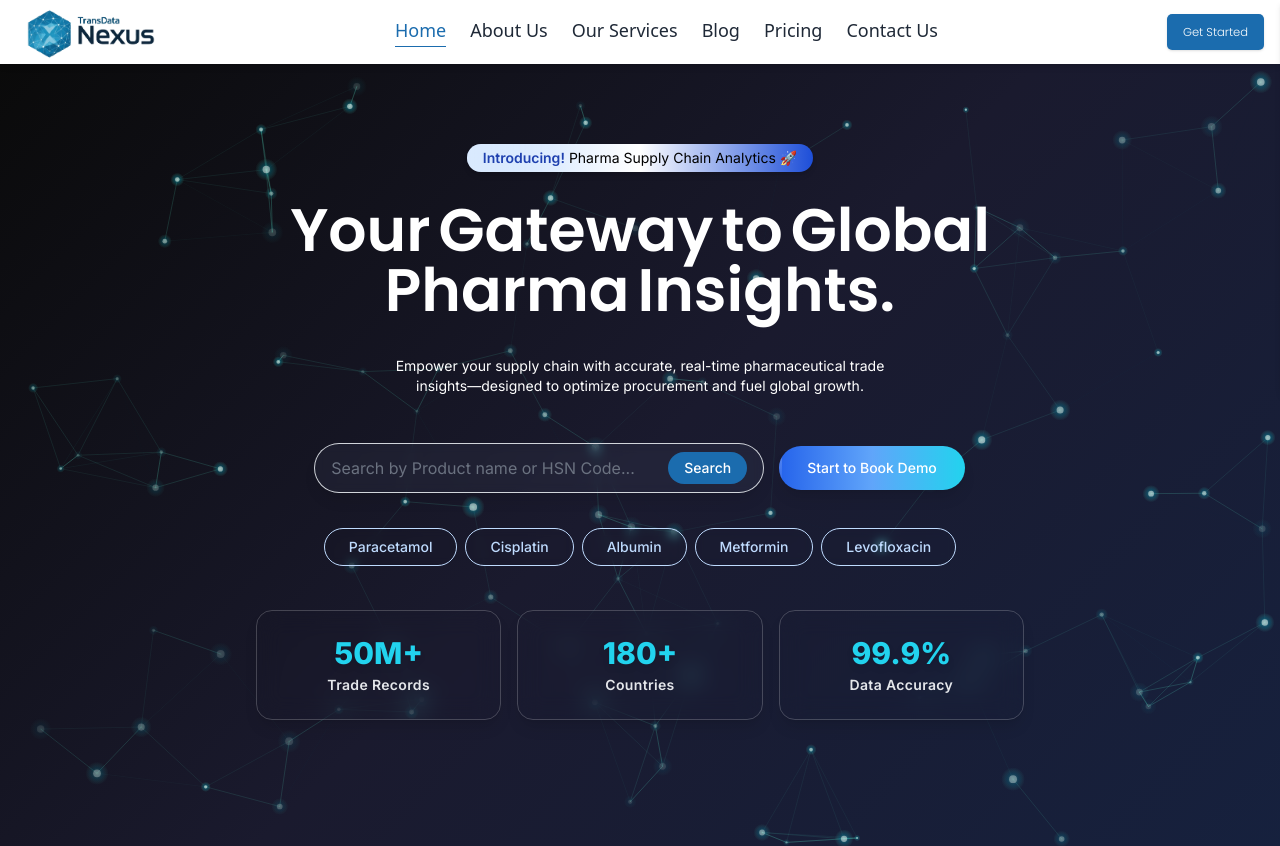
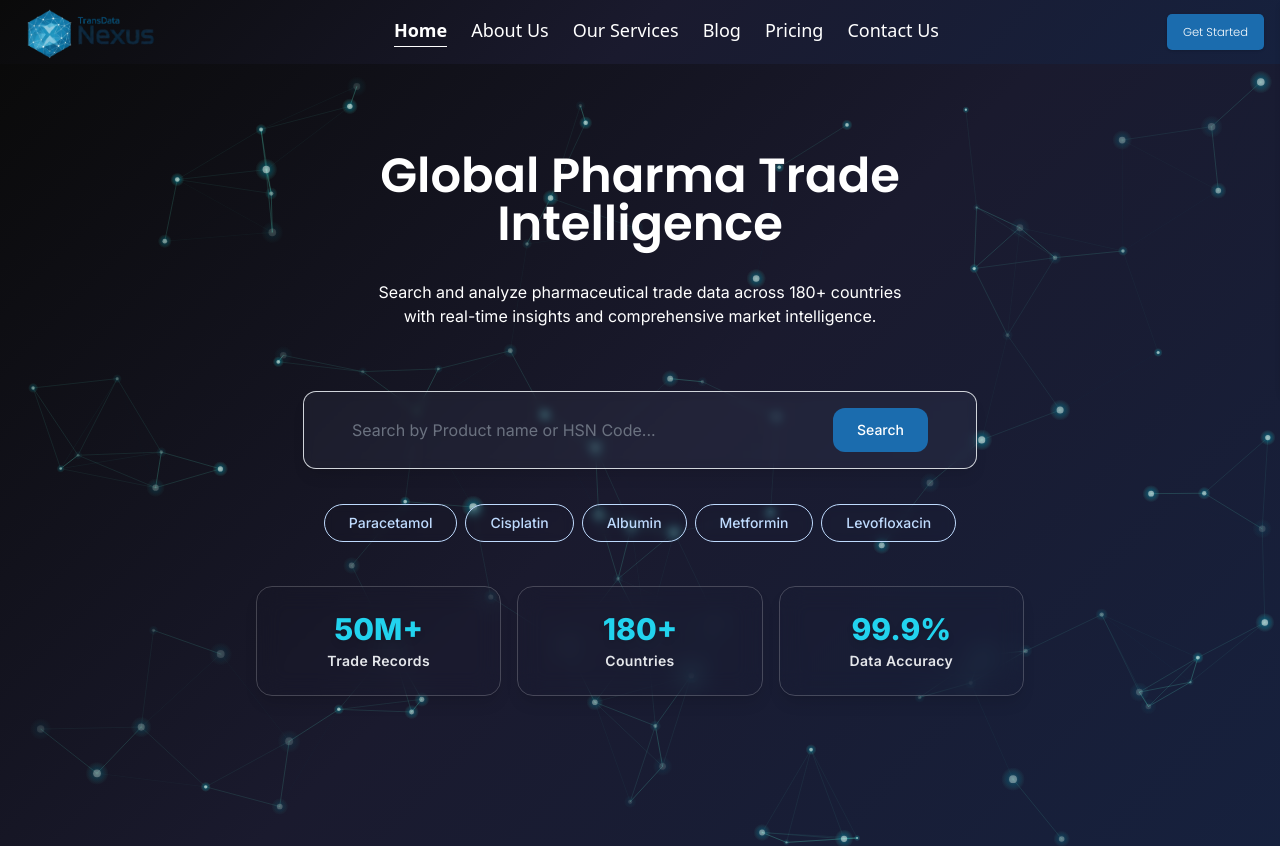
Before and after one commit to sureshsormare/transdata-main-branch-copy, a Next.js app: page / in a window 1280 px wide. Shown: the top 846 px of the page. Built offline with nearby package versions, Linux system fonts and the light colour scheme.

Commit message:
changes done during meeting 29 sun

```diff
--- a/app/contact/page.tsx
+++ b/app/contact/page.tsx
@@ -1,5 +1,6 @@
 "use client";
 
+import PlexusBackground from "@/components/PlexusBackground";
 import React, { useState } from "react";
 import { BiRightArrow } from "react-icons/bi";
 import { FaBuilding, FaEnvelope, FaPhone, FaUser } from "react-icons/fa";
@@ -65,18 +66,15 @@ const Contact = () => {
   };
 
   return (
-    // Main parent with background image
-    <div
-      className="min-h-screen w-full flex items-center justify-center bg-cover bg-center"
-      style={{ backgroundImage: "url('/blue-wave-abstract.avif')" }} // Place your image in /public/contact-bg.jpg
-    >
-      {/* Sub-parent with background overlay */}
-      <div className="bg-white/90 backdrop-blur-md rounded-3xl shadow-md max-w-5xl w-full px-6 pt-10 pb-12 my-12">
+    <div className="min-h-screen w-full bg-cover bg-center">
+      <PlexusBackground nodeCount={100} maxDistance={120}>
+        <div className="flex items-center justify-center min-h-screen">
+          <div className="relative bg-white/90 backdrop-blur-md rounded-3xl shadow-md max-w-5xl w-full px-6 pt-10 pb-12 my-12">
             <h1 className="text-4xl text-[#1b6cae] font-extrabold mb-8 text-center">
               Let&apos;s Get In Touch!
             </h1>
             {/* Contact Info Card */}
-        <div className="flex flex-col md:flex-row justify-between gap-6 bg-white rounded-2xl shadow-md border border-blue-100 p-8 mb-12">
+            <div className="flex flex-col md:flex-row justify-between items-stretch gap-6 gap-y-8 bg-white rounded-2xl shadow-md border border-blue-100 p-8 mb-12">
               {/* Phone */}
               <div className="flex flex-col items-start gap-4 flex-1">
                 <span className="inline-flex items-center justify-center border p-3 rounded bg-blue-50">
@@ -254,6 +252,8 @@ const Contact = () => {
             </div>
           </div>
         </div>
+      </PlexusBackground>
+    </div>
   );
 };
 
--- a/app/page.tsx
+++ b/app/page.tsx
@@ -89,65 +89,37 @@ export default function Home() {
         <PlexusBackground nodeCount={100} maxDistance={120}>
           <div className="relative z-10 h-full md:top-20 top-12 container mx-auto flex flex-col md:flex-row md:justify-center text-center w-full ">
             <div className="lg:w-[60%] md:w-[70%] text-white">
-              <div className="flex justify-center mb-4">
-                <div className="relative w-fit py-1 px-4 text-black rounded-2xl text-sm overflow-hidden shadow-md space-x-1 bg-gradient-to-r from-blue-200 via-white to-blue-700 before:absolute before:inset-0 before:-translate-x-full before:bg-gradient-to-r before:from-transparent before:via-white/80 before:to-transparent before:animate-[shimmer_1.5s_linear_infinite]">
-                  <span className="relative text-blue-800 font-semibold z-10">
-                    Introducing!
-                  </span>
-                  <span className="relative z-10">
-                    Pharma Supply Chain Analytics 🚀
-                  </span>
-                </div>
-              </div>
 
-              <motion.h1 className="text-4xl md:text-6xl mb-6 overflow-hidden py-3 font-['poppins-b']">
-                {[
-                  "Your ",
-                  "Gateway ",
-                  "to ",
-                  "Global ",
-                  "Pharma ",
-                  "Insights.",
-                ].map((word, idx) => (
-                  <motion.span
-                    key={idx}
-                    initial={{ y: "250%" }}
-                    animate={{ y: 0 }}
-                    transition={{
-                      duration: 0.35,
-                      delay: 0.055 * idx,
-                      ease: "easeInOut",
-                    }}
-                    className="inline-block px-1"
-                  >
-                    {word}
-                  </motion.span>
-                ))}
+
+              <motion.h1 className="w-full max-w-full p-2  text-4xl md:text-5xl mb-6 overflow-hidden  font-['poppins-b']">
+                <motion.span className=" max-w-full ">
+                  Global Pharma Trade Intelligence
+                </motion.span>
               </motion.h1>
 
               <motion.p
                 initial={{ opacity: 0 }}
                 animate={{ opacity: 1 }}
                 transition={{ ease: "easeInOut", duration: 0.7 }}
-                className="md:w-[70%] mx-auto text-sm lg:text-md mb-6 text-center"
+                className="md:w-[70%] mx-auto text-base lg:text-md mb-6 text-center"
               >
-                Empower your supply chain with accurate, real-time
-                pharmaceutical trade insights—designed to optimize procurement
-                and fuel global growth.
+                Search and analyze pharmaceutical trade data across 180+
+                countries with real-time insights and comprehensive market
+                intelligence.
               </motion.p>
 
               <motion.div
                 initial={{ opacity: 0 }}
                 animate={{ opacity: 1 }}
                 transition={{ delay: 0.6, duration: 0.7 }}
-                className="w-full flex flex-col items-center gap-5 mt-12"
+                className="w-full flex flex-col items-center gap-5 mt-16"
               >
                 {/* Search and Demo Button Row */}
-                <div className="w-full flex flex-col md:flex-row md:items-center md:justify-center gap-4">
+                <div className="w-full flex flex-col md:flex-row md:items-center md:justify-center ">
                   {/* Search Bar */}
                   <form
                     onSubmit={handleSubmit}
-                    className="w-full md:w-auto flex-1 max-w-md rounded-full bg-blue-200/5 backdrop-blur-sm shadow-lg ring-1 ring-gray-300 px-4 py-2 flex items-center space-x-3"
+                    className="w-full md:w-auto flex-1 max-w-2xl rounded-xl bg-blue-200/5 backdrop-blur-sm shadow-lg ring-1 ring-gray-300 px-12 py-4 flex items-center space-x-3"
                   >
                     <input
                       type="text"
@@ -158,42 +130,11 @@ export default function Home() {
                     />
                     <button
                       type="submit"
-                      className="px-4 py-1.5 text-sm font-medium bg-[#1b6cae] hover:bg-[#1d94d0] text-white rounded-full transition duration-200"
+                      className="px-6 mr-0 py-3 text-sm font-medium bg-[#1b6cae] hover:bg-[#1d94d0] text-white rounded-xl transition duration-200"
                     >
                       Search
                     </button>
                   </form>
-                  {/* Book Demo Button */}
-                  <div className="flex justify-center md:justify-start">
-                    <button className="relative px-7 py-3 text-sm font-medium text-white rounded-full overflow-hidden bg-gradient-to-r from-blue-600 via-blue-400 to-cyan-400 shadow-lg transition duration-200 whitespace-nowrap group">
-                      <span className="relative z-10">Start to Book Demo</span>
-                      <span
-                        className="absolute inset-0 z-0"
-                        style={{
-                          background:
-                            "linear-gradient(120deg, transparent 0%, rgba(255,255,255,0.6) 50%, transparent 100%)",
-                          opacity: 1,
-                          position: "absolute",
-                          top: 0,
-                          left: "-75%",
-                          width: "50%",
-                          height: "100%",
-                          pointerEvents: "none",
-                          animation: "shine 1.5s linear infinite",
-                        }}
-                      />
-                      <style jsx>{`
-                        @keyframes shine {
-                          0% {
-                            left: -75%;
-                          }
-                          100% {
-                            left: 125%;
-                          }
-                        }
-                      `}</style>
-                    </button>
-                  </div>
                 </div>
                 {/* Suggestions Bar */}
                 <div className="flex flex-wrap justify-center gap-2 mt-4">
@@ -289,7 +230,11 @@ export default function Home() {
       </div>
 
       {/* Features & Services */}
-      <div className="bg-gradient-to-br from-slate-900 via-blue-900 to-indigo-900 py-20 relative overflow-hidden">
+      <div className="bg-gradient-to-br  py-20 relative overflow-hidden"
+          style={{
+          background: "linear-gradient(135deg, #0a0a0a 0%, #1a1a2e 50%, #16213e 100%)",
+          // transform: isHidden ? "translateY(-100%)" : "translateY(0)",
+        }}>
         {/* Background Pattern */}
         <div className="absolute inset-0 opacity-10">
           <div
--- a/app/search-results/SearchResultsClient.tsx
+++ b/app/search-results/SearchResultsClient.tsx
@@ -69,16 +69,20 @@ export default function SearchResultsClient() {
       setLoading(true);
       const res = await fetch(`/api/search?q=${encodeURIComponent(q)}`);
       let data = await res.json();
+      let resultsArray = Array.isArray(data) ? data : data.results;
 
-      // Sort by year descending (most recent first)
-      data = data.sort((a: ExportData, b: ExportData) => {
-        // If year is missing, treat as 0
-        const yearA = Number(a.year) || 0;
-        const yearB = Number(b.year) || 0;
-        return yearB - yearA;
-      });
+      if (Array.isArray(resultsArray)) {
+        // Sort by year descending (most recent first)
+        resultsArray = resultsArray.sort((a: ExportData, b: ExportData) => {
+          const yearA = Number(a.year) || 0;
+          const yearB = Number(b.year) || 0;
+          return yearB - yearA;
+        });
+        setResults(resultsArray);
+      } else {
+        setResults([]);
+      }
 
-      setResults(data);
       setLoading(false);
     };
 
--- a/components/Header.tsx
+++ b/components/Header.tsx
@@ -20,8 +20,8 @@ const Header = () => {
 
   const isActive = (href: string) =>
     pathname === href
-      ? "text-[#1b6cae]  border-b border-[#1b6cae] pb-0.5"
-      : "text-gray-800 ";
+      ? "text-white font-bold  border-b border-white pb-0.5"
+      : "text-white  hover:text-[#1d94d0] transition-colors duration-200";
 
   const menuItems = [
     { href: "/", label: "Home" },
@@ -57,14 +57,16 @@ const Header = () => {
   return (
     <>
       <motion.header
-        className="sticky top-0 z-50 bg-white shadow-md transition-transform duration-300"
-        style={{ transform: isHidden ? "translateY(-100%)" : "translateY(0)" }}
-        // Initial position for the header]"
+        className="sticky top-0 z-50  transition-transform duration-300"
+        style={{
+          background: "linear-gradient(135deg, #0a0a0a 0%, #1a1a2e 50%, #16213e 100%)",
+          transform: isHidden ? "translateY(-100%)" : "translateY(0)",
+        }}
         initial={{ y: 0 }}
         animate={{ y: isHidden ? -100 : 0 }}
         transition={{ ease: "linear", duration: 0.3 }}
       >
-        <nav className="container  mx-auto px-4 flex justify-between items-center font-['poppins'] font-light">
+        <nav className="container mx-auto px-4 flex justify-between items-center font-['poppins'] font-light">
           {/* Logo */}
           <Link href="/" className="text-2xl font-bold text-[#1b6cae]">
         <Image
@@ -95,7 +97,7 @@ const Header = () => {
             className={`${isActive(
           item.href
             )} text-sm md:text-sm lg:text-lg hover:text-[#1d94d0] font-sans`}
-                onClick={() => isActive(item.href)} // Set active on click
+            onClick={() => isActive(item.href)}
           >
             {item.label}
           </Link>
```
Also changed, not shown: 1 other file (tests, documents, lock files or other folders). Lines whose indentation alone changed are shown as unchanged.
